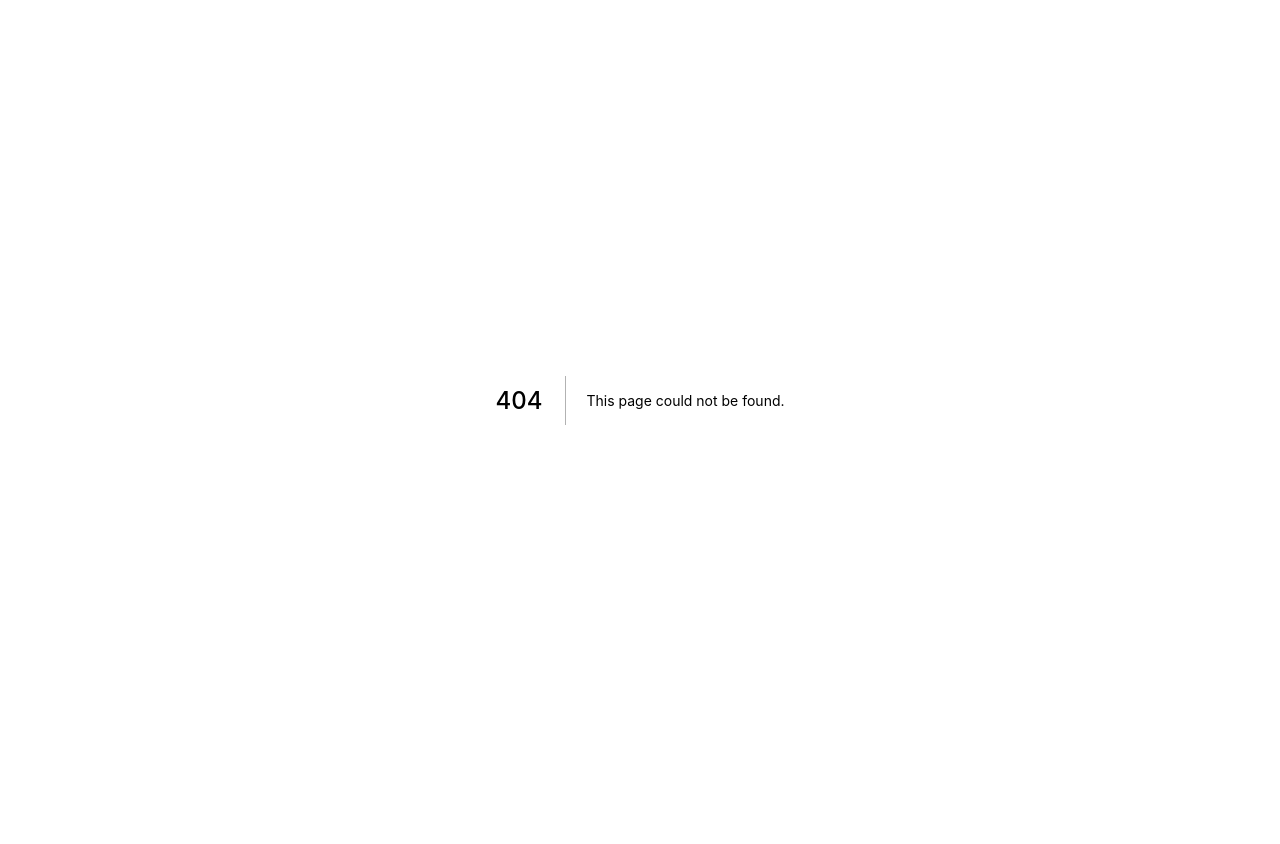
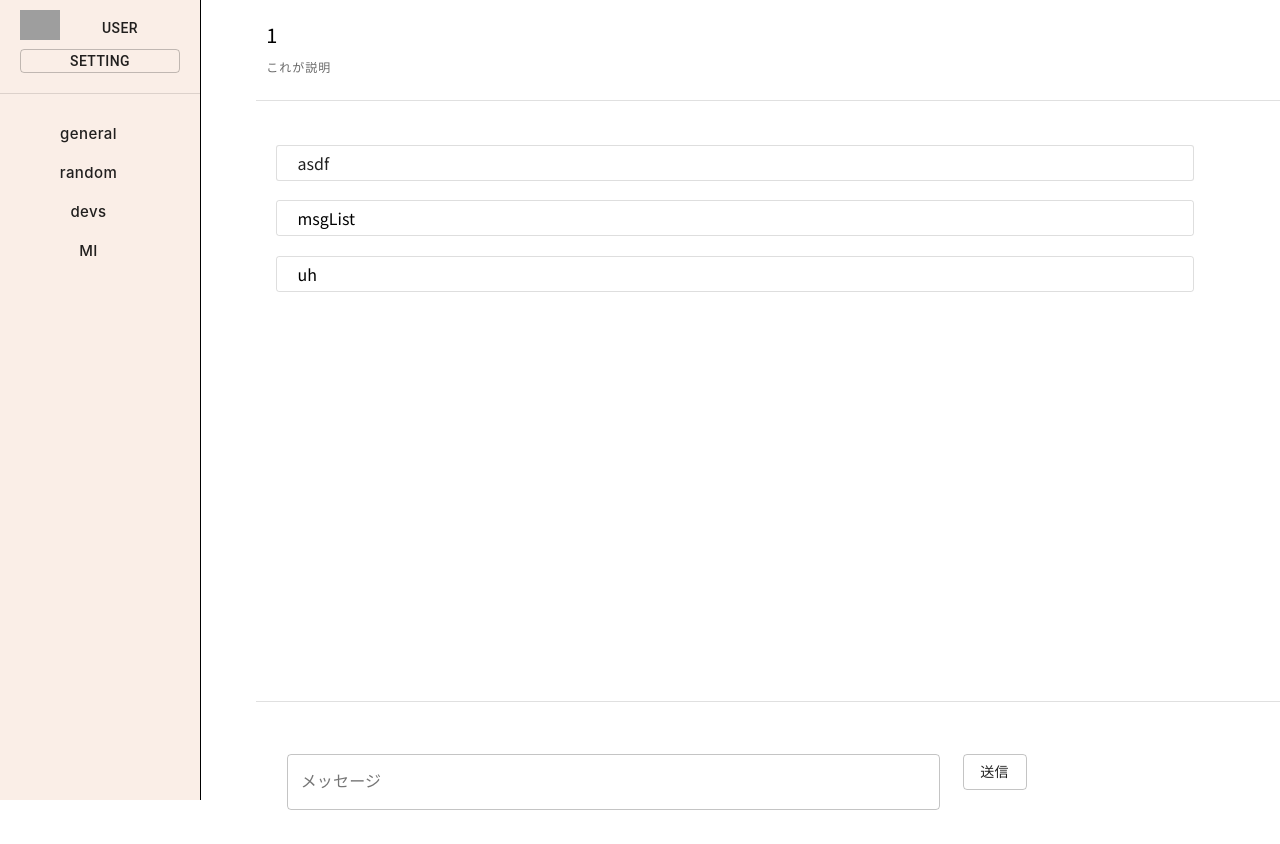
Before and after one commit to girakdev/Girack, a Next.js app: page /1 in a window 1280 px wide. Before the commit this address had no page. Before the commit the page ends 800 px from the top, so only its background shows below. Built offline with nearby package versions, Linux system fonts and the light colour scheme; no server answers; grey boxes are pictures that could not be loaded.

Commit message:
CHANGE  - [chatW]チャンネルページを動的に変更
URLが"/general"とかでいけるようになった

```diff
--- a/components/Cbar.js
+++ b/components/Cbar.js
@@ -51,7 +51,7 @@ const draw = (
     {/*この↓のチャンネルの部分はサーバーより受け取る*/}
     {["general", "random", "devs", "MI"].map((text, index) => (
         <Grid item style={{width:"100%", margin:0}} key={text}>
-            <Link href={"?=" + text}>
+            <Link href="/[id]" as={"/"+text}>
                 <BsButton>
                     <p>{text}</p>
                 </BsButton>
--- a/components/chatW.js
+++ b/components/chatW.js
@@ -117,7 +117,7 @@ export default function chatWin() {
     return (
         <>
             <div style={chatHead}>
-                <p style={{margin:0}}>ここがチャンネルヘッダ</p>
+                <p style={{margin:0}}>{location.pathname.split("/")[1]}</p>
                 <Typography variant="overline" style={{ color:"rgba(0, 0, 0, 0.6)",marginTop:"2px" }}>これが説明</Typography>
             </div>
             <Divider />
--- /dev/null
+++ b/pages/[id].js
@@ -0,0 +1,51 @@
+// pages/index.js
+
+import Layout from '../components/MyLayout.js';
+import Cbar from '../components/Cbar.js';
+import Chatw from "../components/chatW.js";
+import InsertS from "../styles/style.js";
+import { makeStyles } from '@material-ui/core/styles';
+import io from 'socket.io-client';
+
+
+//チャンネルバーのスタイル
+const forBar =  {
+    height: "100%",
+    width: "20%",
+    maxWidth : "200px",
+    position: "absolute",
+    left: 0,
+    top: 0,
+    backgroundColor: "#faeee7",
+    borderRight: "solid 1px #000",
+}
+
+//チャンネルウィンドウのスタイル（右）
+const forWindow = {
+  height: "100%",
+  width: "80%",
+  position: "absolute",
+  right: 0,
+  top: 0,
+  padding: 0,
+  margin: 0
+}
+
+export default function Blog() {
+  //通信するためのSocket
+  //const socket = io();
+  console.log("<<< page loaded >>>");
+
+  return (
+<>
+    <InsertS />
+    <div style={forBar}>
+        <Cbar />
+    </div>
+    <div style={forWindow}>
+        <Chatw />
+    </div>
+</>
+  )
+
+}
```
